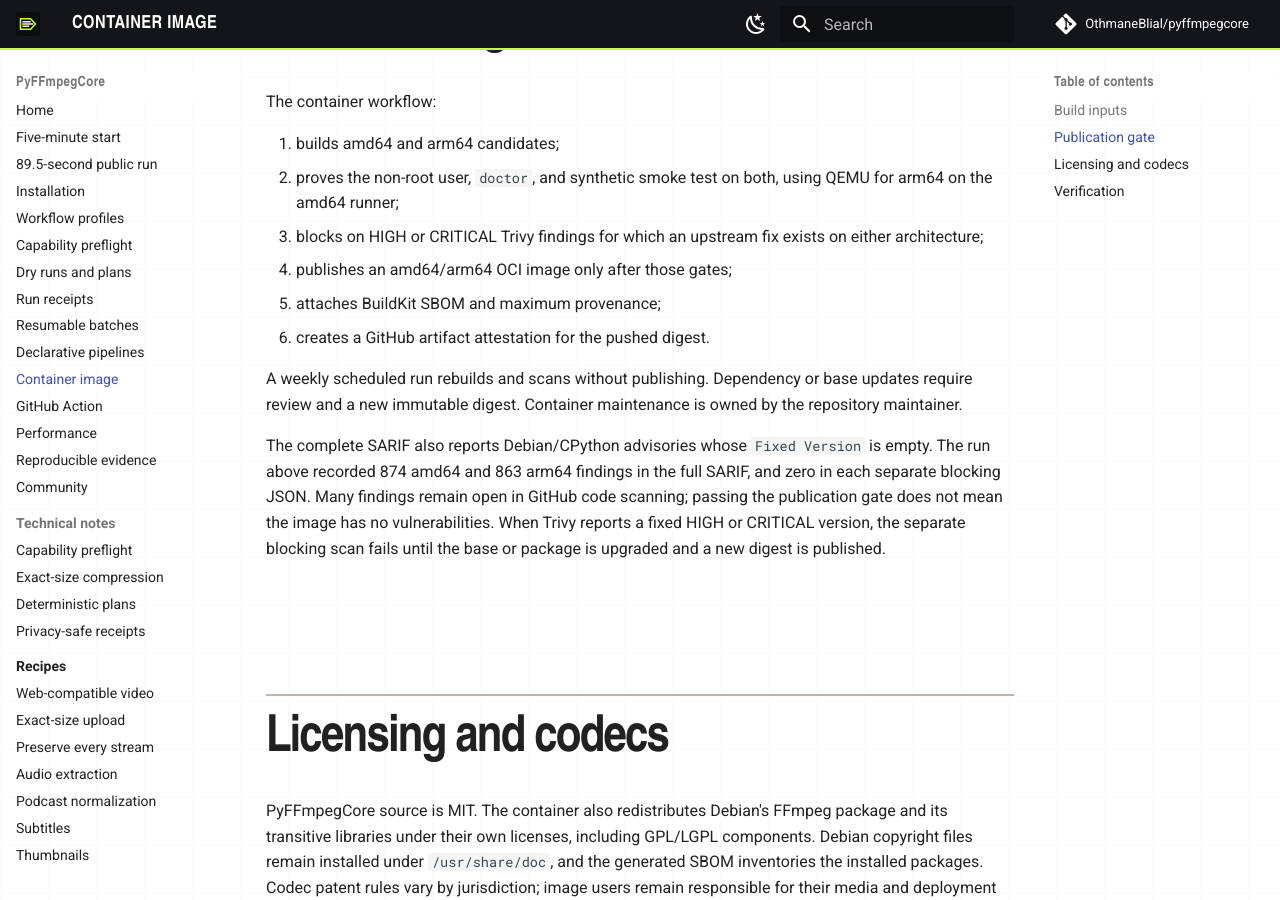
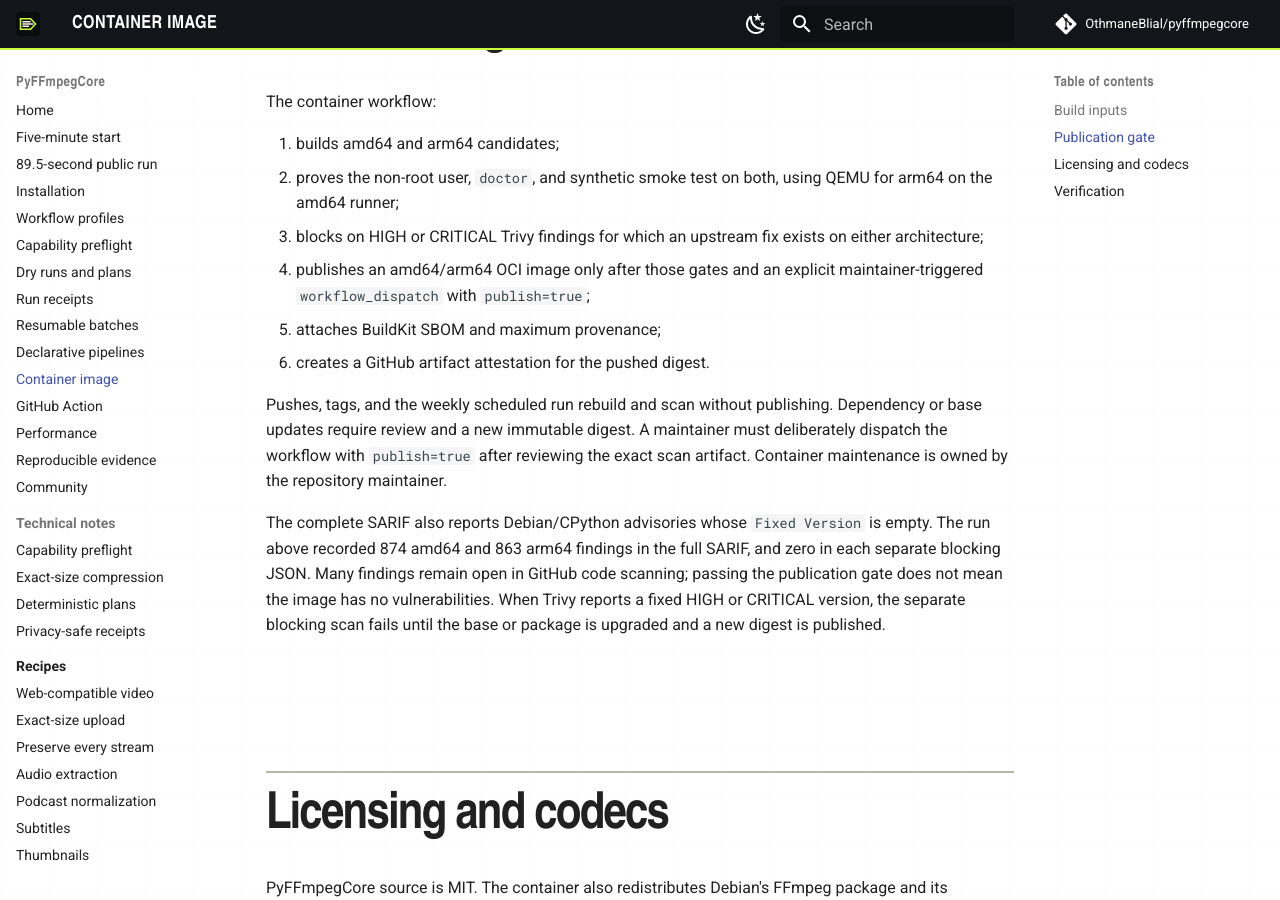
Before and after one commit to OthmaneBlial/pyffmpegcore, an MkDocs documentation site: the page built from docs/container.md, in a window 1280 px wide and 900 px high, scrolled down 1509 px. Built offline with MkDocs 1.6.1 and Material for MkDocs 9.7.7, drawn with Linux system fonts in a browser that asks for light colours; comment, search, counter and statistics services are not loaded.

Commit message:
security: require explicit container publication

```diff
--- a/docs/container.md
+++ b/docs/container.md
@@ -51,12 +51,15 @@ The container workflow:
    QEMU for arm64 on the amd64 runner;
 3. blocks on HIGH or CRITICAL Trivy findings for which an upstream fix exists
    on either architecture;
-4. publishes an amd64/arm64 OCI image only after those gates;
+4. publishes an amd64/arm64 OCI image only after those gates and an explicit
+   maintainer-triggered `workflow_dispatch` with `publish=true`;
 5. attaches BuildKit SBOM and maximum provenance;
 6. creates a GitHub artifact attestation for the pushed digest.
 
-A weekly scheduled run rebuilds and scans without publishing. Dependency or
-base updates require review and a new immutable digest.
+Pushes, tags, and the weekly scheduled run rebuild and scan without publishing.
+Dependency or base updates require review and a new immutable digest. A
+maintainer must deliberately dispatch the workflow with `publish=true` after
+reviewing the exact scan artifact.
 Container maintenance is owned by the repository maintainer.
 
 The complete SARIF also reports Debian/CPython advisories whose `Fixed Version`
```
Also changed, not shown: 1 other file.
